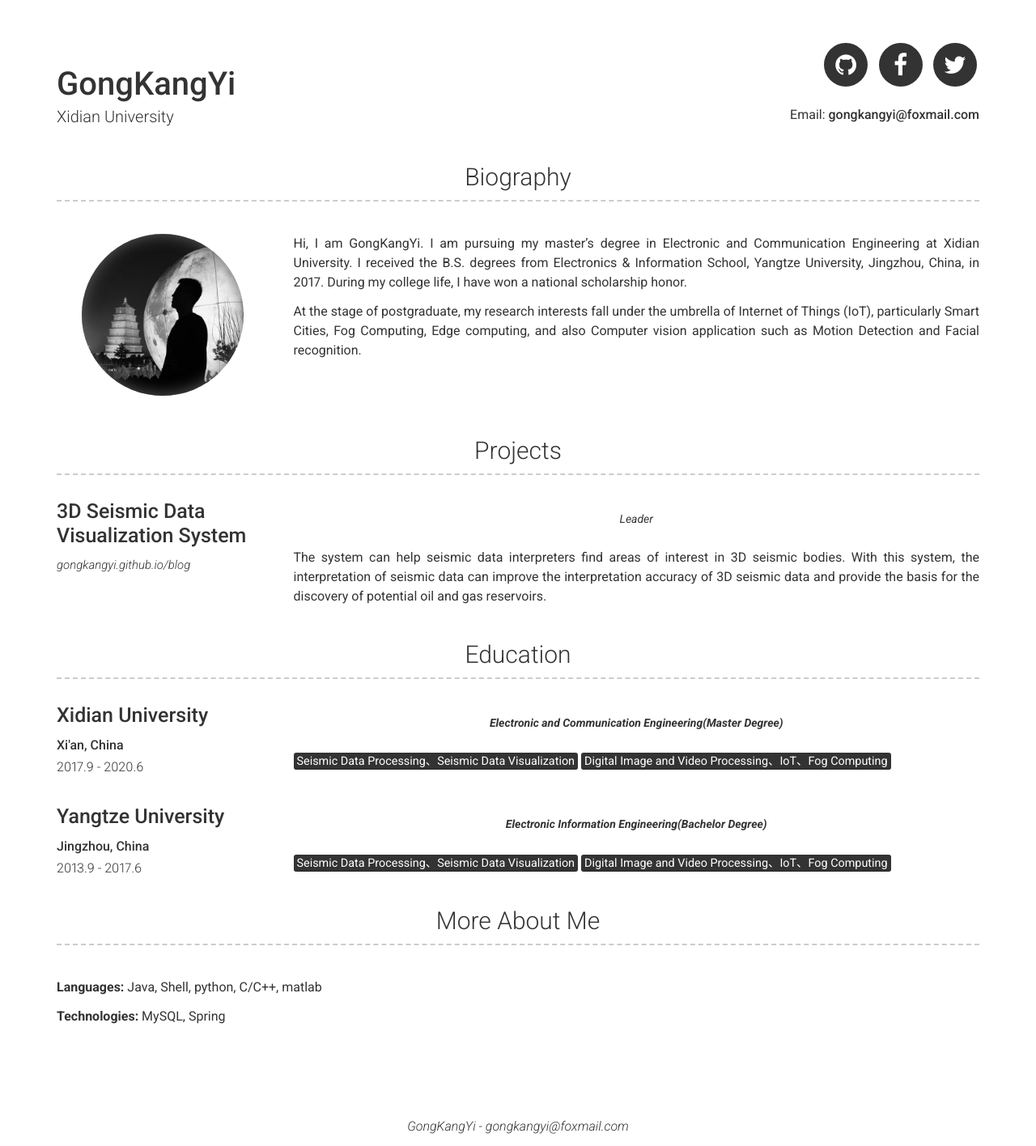
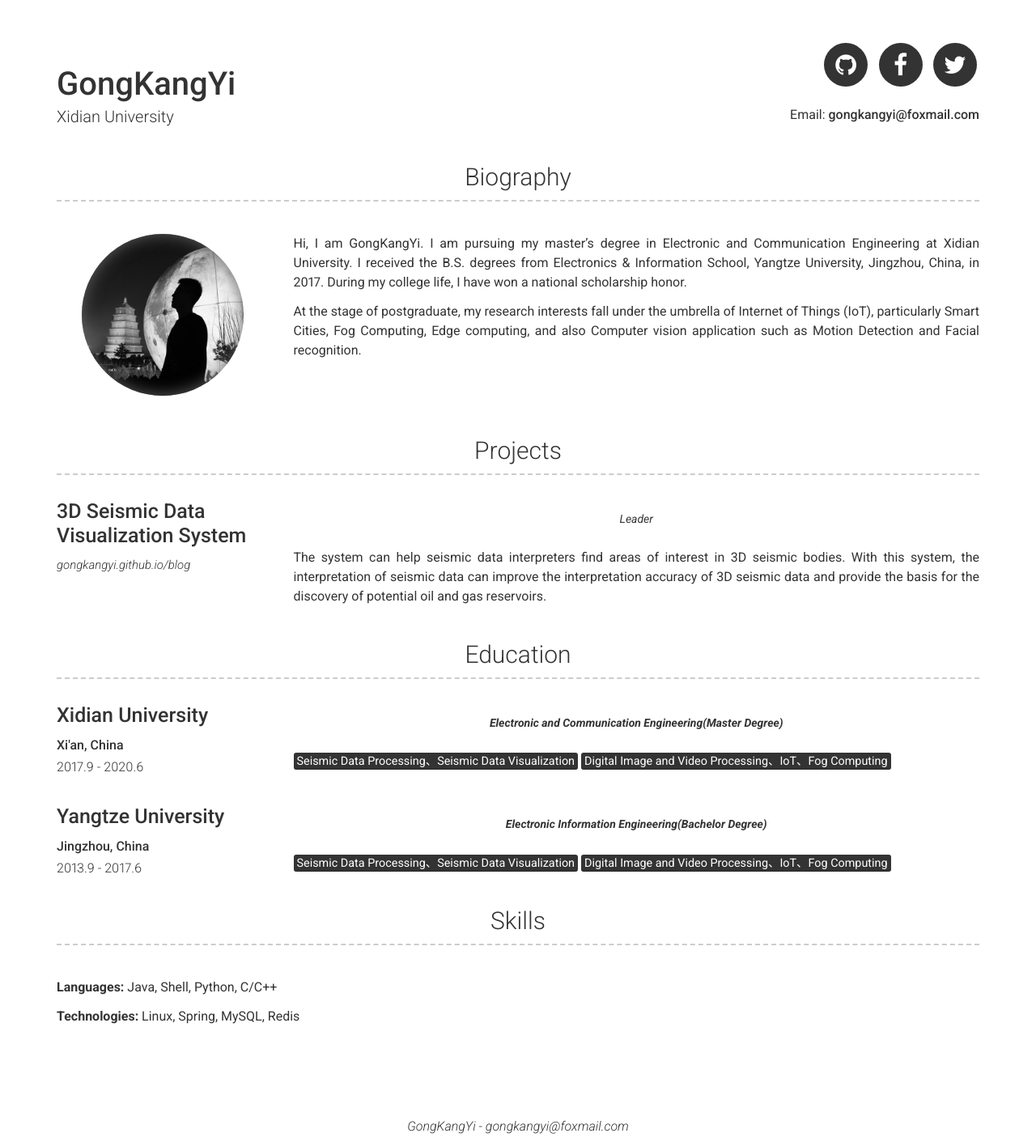
Before and after one commit to gongkangyi/gongkangyi.github.io, a Jekyll site: the page built from index.md, in a window 1280 px wide. Shown: the whole page at 81% size. Built offline with Jekyll 4.4.1, drawn with Linux system fonts in a browser that asks for light colours.

Commit message:
Update _config.yml

```diff
--- a/_config.yml
+++ b/_config.yml
@@ -35,11 +35,11 @@ about_content: | # this will include new lines to allow paragraphs
 # education_title: Education #(Use this to override about education section title)
 
 # More Section
-more_title: More About Me #(Use this to override about more section title)
+more_title: Skills #(Use this to override about more section title)
 more_content: | # this will include new lines to allow paragraphs
-  **Languages:** Java, Shell, python, C/C++, matlab
+  **Languages:** Java, Shell, Python, C/C++
 
-  **Technologies:** MySQL, Spring
+  **Technologies:** Linux, Spring, MySQL, Redis
 
 
 # Footer
```
